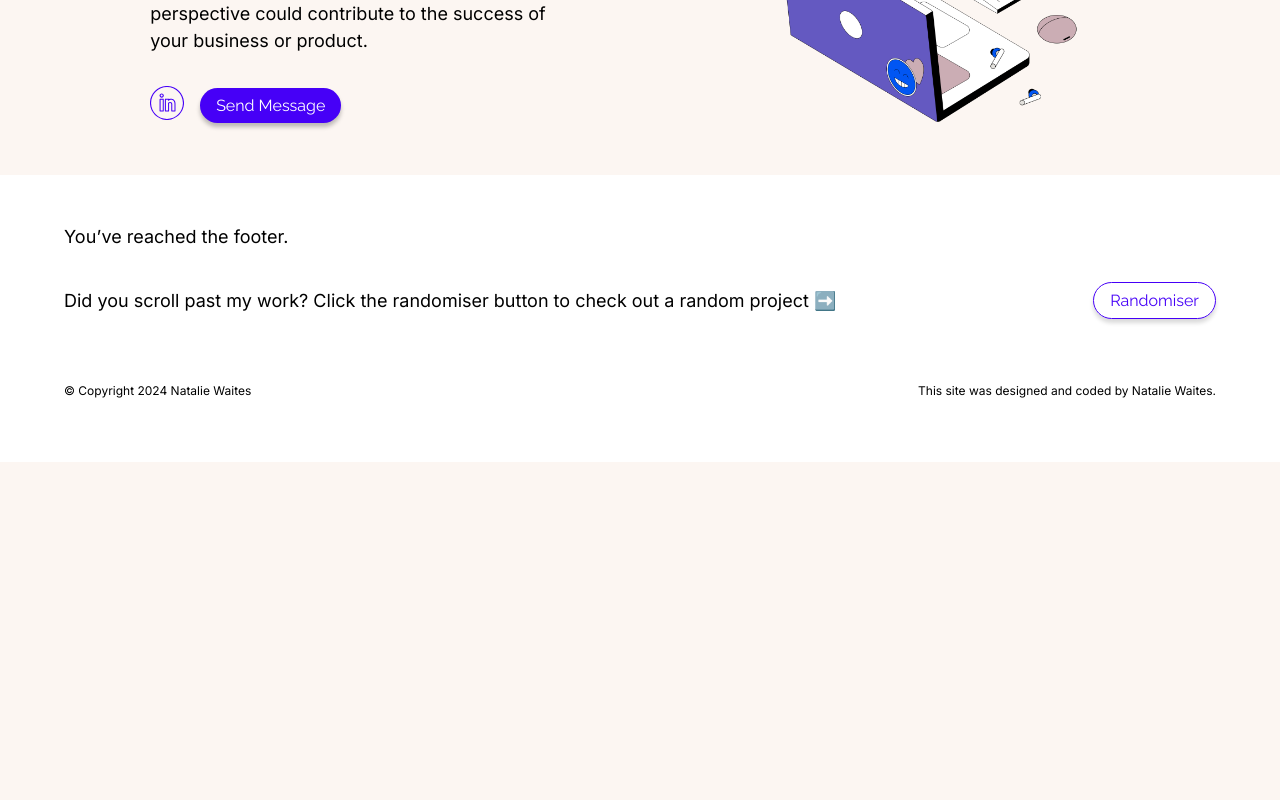
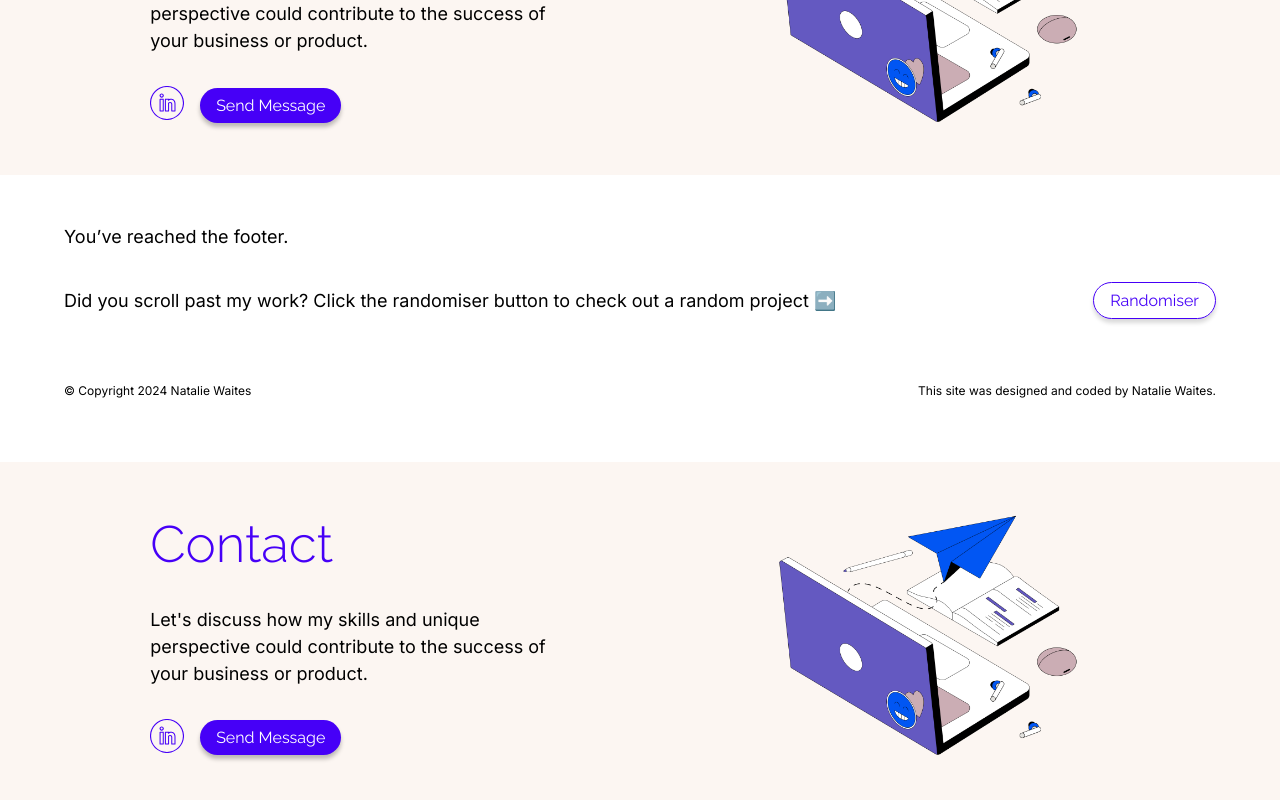
Before and after one commit to nataliejade9/personal-website, a Next.js app: page / in a window 1280 px wide. Shown: the part 2691-3491 px from the top of the page. Before the commit the page ends 3153 px from the top, so only its background shows below. Built offline with nearby package versions, Linux system fonts and the light colour scheme.

Commit message:
Contact Section made to component (both component and original on page)

```diff
--- a/src/app/layout.js
+++ b/src/app/layout.js
@@ -1,8 +1,8 @@
 import { Inter, Raleway } from 'next/font/google'
 import './globals.css'
 import Header from '../components/Header'
-import Footer from '../components/Footer'
-// import Contact from '../components/Footer'
+import Footer from '../components/Contact'
+import Contact from '../components/Footer'
 
 const font = Inter({ subsets: ['latin'], variable: '--inter-font' })
 const ralewayfont = Raleway ({subsets: ['latin'], variable: '--raleway-font' })
@@ -18,7 +18,7 @@ export default function RootLayout({ children }) {
       <body className={`${font.variable} ${ralewayfont.variable}`}>
         <Header/>
         <div className='header-offset'>{children}</div>
-
+        <Contact/>
         <Footer/>
       </body>
     </html>
--- a/src/app/page.js
+++ b/src/app/page.js
@@ -2,7 +2,6 @@ import Image from 'next/image'
 import styles from './page.module.css'
 import Link from 'next/link'
 import Button from '../components/Button'
-import Randomiser from '../components/Randomiser'
 import ContactButton from '../components/ContactButton'
 
 export default function Home() {
--- /dev/null
+++ b/src/components/Contact/index.js
@@ -0,0 +1,24 @@
+import styles from './index.module.css'
+import Link from 'next/link'
+import Image from 'next/image'
+import ContactButton from '../ContactButton'
+
+export default function Contact() {
+  return (
+    <div className={styles.contactBanner}>
+      <div className={styles.contactText}>
+        <div className={styles.contactInner}>
+          <h2>Contact</h2>
+          <p>Let's discuss how my skills and unique perspective could contribute to the success of your business or product.</p>
+          <div className={styles.contactContainer}>
+            <Link href="https://www.linkedin.com/in/nataliewakes/" target="_blank"><Image className={styles.linkedIn} src={"/linkedin.svg"} alt="LinkedIn logo icon" width={34} height={34}/></Link>
+            <ContactButton label="Send Message"/>
+          </div>
+        </div>
+      </div>
+      <div className={styles.contactImg}>
+        <Image className={styles.profile} src="/sending a message from laptop blue.png" alt="Illustration of laptop and notebook with send message icon" width={4196} height={2241}/>
+      </div>
+    </div>
+  )
+}
--- /dev/null
+++ b/src/components/Contact/index.module.css
@@ -0,0 +1,51 @@
+.contactBanner {
+  display: flex;
+  justify-content: center;
+  align-items: center;
+  background-color: var(--main-latte);
+}
+
+.contactText {
+  width: 50%;
+  display: flex;
+  flex-direction: column;
+  align-items: center;
+  padding-left: 4em;
+}
+
+.contactContainer {
+  display: flex;
+  flex-direction: row;
+  align-items: center;
+  gap: 1rem;
+}
+
+.linkedIn {
+  transition: box-shadow 0.25s ease-in, transform 0.2s ease-in;
+}
+
+.linkedIn:hover {
+  transform: translateY(-3px);
+}
+
+.contactInner {
+  max-width: 40ch;
+}
+
+.contactInner > p, .contactInner > h2 {
+  padding-bottom: 2rem;
+}
+
+.contactImg {
+  width: 50%;
+  display: flex;
+  align-items: center;
+  flex-direction: column;
+  padding-right: 4em;
+}
+
+.profile {
+  width: 60%;
+  height: auto;
+  border-radius: 100%;
+}
--- a/src/components/Footer/index.js
+++ b/src/components/Footer/index.js
@@ -1,7 +1,7 @@
 import styles from './index.module.css'
 import Randomiser from '../Randomiser'
 
-export default function Footer() {
+export default function Contact() {
   return (
     <footer className={styles.footer}>
       <div className={styles.footerBanner}>
```
